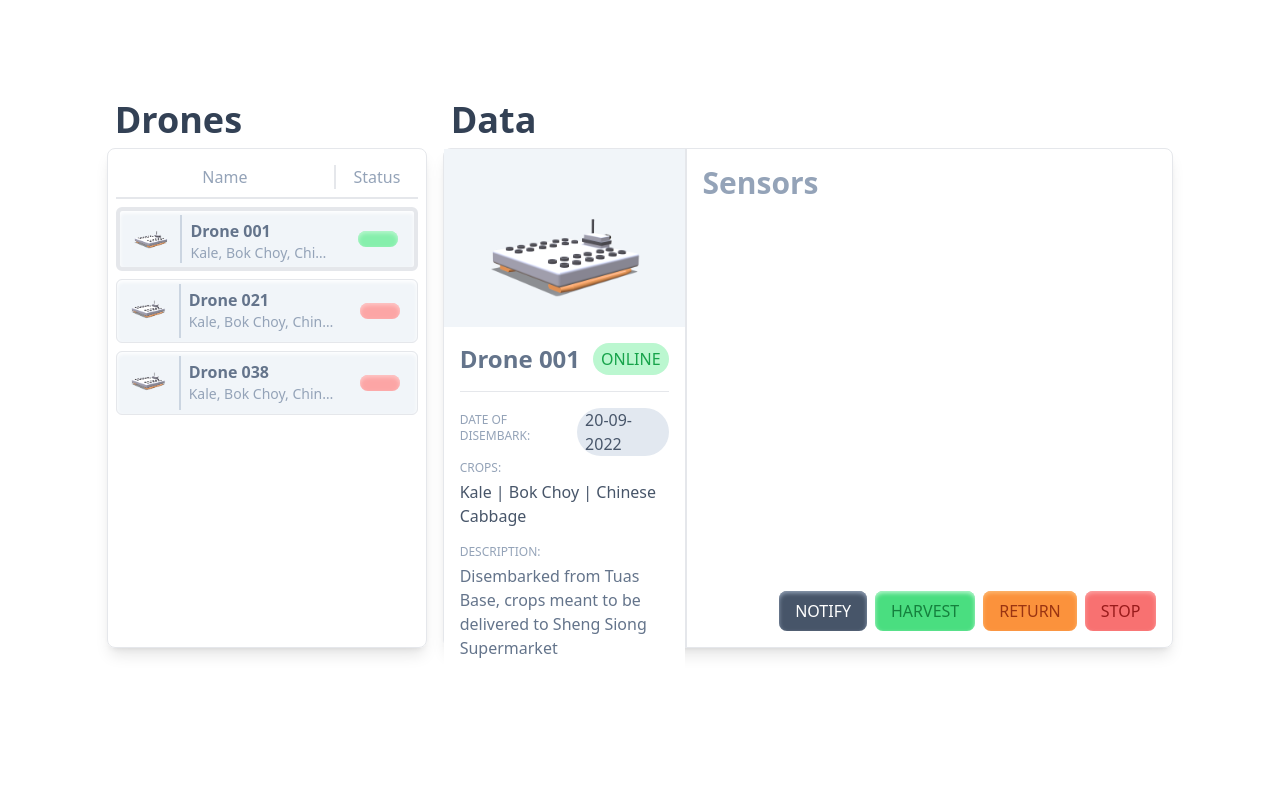
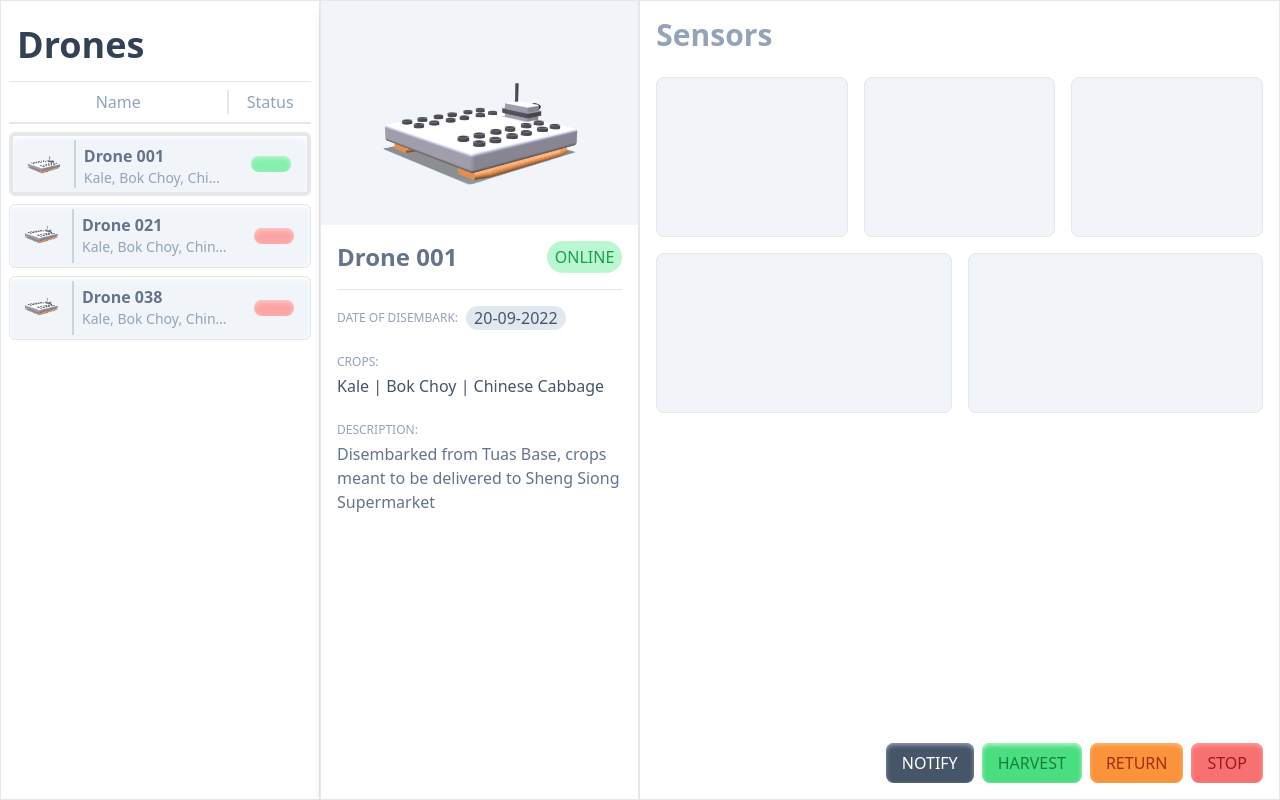
Before and after one commit to Joentze/smt-113-drone-ship, a plain HTML site: page index.html in a window 1280 px wide. Drawn offline with nearby package versions, Linux system fonts and the light colour scheme.

Commit message:
feat: changed tx microbit code

```diff
--- a/index.html
+++ b/index.html
@@ -1,7 +1,7 @@
 <!DOCTYPE html>
 <html>
     <head>
-        <title>WebSocket demo</title>
+        <title>Drone Ship Dashboard Demo</title>
         <meta charset="UTF-8">
         <meta name="viewport" content="width=device-width, initial-scale=1.0">
         <script src="https://cdn.tailwindcss.com"></script>
@@ -10,11 +10,13 @@
     <body>
         <script src="./main.js"></script>
         <div class="w-full h-screen flex">
-        <div class="flex flex-row w-5/6 m-auto h-3/4 gap-4">
+        <div class="flex flex-row w-full m-auto h-full">
             <div class="w-fit">
-                <p class="text-4xl mb-2 ml-2 font-black text-slate-700">Drones</p>
-            <div class="w-80 h-5/6 shadow shadow-lg text-center rounded-lg border select-none p-2">
+            <div class="w-80 h-full shadow shadow-lg text-center border select-none p-2">
+                <p class="p-2 py-4 text-left text-4xl text-slate-700 font-black">Drones</p>
+                <hr >
                 <div class="flex flex-row w-full mt-2 border-0 border-b-2 h-fit pb-2">
+
                     <div class="w-full h-fit border-0 border-r-2">
                         <p class="text-slate-400">Name</p>
                     </div>
@@ -61,12 +63,9 @@
             </div>
 
         </div>
-        <div class="grow">
-            <p class="text-4xl mb-2 ml-2 font-black text-slate-700">Data</p>
-            <div class="grow h-5/6 shadow shadow-lg text-center flex flex-row rounded-lg border select-none m-auto">
-                <!-- <div id="counter" class="m-auto"></div> -->
-
-                <div class="w-1/3 h-full bg-slate-100 flex flex-col border-r-2">
+        <div class="grow ">
+            <div class="grow h-full shadow shadow-lg text-center flex flex-row border select-none m-auto overflow-hidden">
+                <div class="w-1/3 h-full bg-slate-100 flex flex-col border-r-2 ">
                     <div class="grow">
                         <img src="./assets/Project Name-7.png" class="scale-150 object-cover mt-8"/>
                     </div>
@@ -77,17 +76,30 @@
                         </div>
                         <hr class="my-4">
                         <div class="flex flex-row gap-2"><p class="text-xs text-slate-400 mt-1">DATE OF DISEMBARK:</p><div class="bg-slate-200 px-2 rounded-full text-slate-600">20-09-2022</div></div>
-                        <p class="text-xs text-slate-400 mt-1">CROPS:</p>
+                        <p class="text-xs text-slate-400 mt-6">CROPS:</p>
                         <p class="text-md text-slate-600 mt-1">Kale | Bok Choy | Chinese Cabbage</p>
-                        <p class="text-xs text-slate-400 mt-4">DESCRIPTION:</p>
+                        <p class="text-xs text-slate-400 mt-6">DESCRIPTION:</p>
                         <p class="text-md text-slate-500 mt-1">Disembarked from Tuas Base, crops meant to be delivered to Sheng Siong Supermarket</p>
                     </div>
                 </div>
                 <div class="grow p-4 text-left flex flex-col">
                     <p class="text-3xl font-bold text-slate-400">Sensors</p>
-                    <div class=" grow"></div>
+                    <br>
+                    <div class="grow w-full gap-4">
+                        <div class="w-full flex flex-row gap-4">
+                            <div class="w-full h-40 rounded-lg border bg-slate-100"></div>
+                            <div class="w-full h-40 rounded-lg border bg-slate-100"></div>
+                            <div class="w-full h-40 rounded-lg border bg-slate-100"></div>
+                        </div>
+                        <div class="w-full flex flex-row gap-4 mt-4 text-center">
+                            <div class="w-full h-40 rounded-lg border bg-slate-100 pt-14 text-3xl font-bold" id="temperature-box"></div>
+                            <div class="w-full h-40 rounded-lg border bg-slate-100 pt-14 text-3xl font-bold" id="light-box"></div>
+                        </div>
+                    </div>
                     <div class="w-full h-16 flex flex-row pt-6 gap-2">
-                        <div class="grow"></div>
+                        <div class="grow">
+
+                        </div>
                         <button class="p-2 px-4 text-white bg-slate-600 rounded-lg h-10 shadow-slate-400 shadow-inner hover:bg-slate-700 active:bg-slate-400">NOTIFY</button>
                         <button class="p-2 px-4 text-green-700 bg-green-400 rounded-lg h-10 shadow-green-200 shadow-inner hover:bg-green-500 active:bg-green-400">HARVEST</button>
                         <button class="p-2 px-4 text-orange-800 bg-orange-400 rounded-lg h-10 shadow-orange-300 shadow-inner hover:bg-orange-500 active:bg-orange-400">RETURN</button>
--- a/main.js
+++ b/main.js
@@ -3,8 +3,10 @@ var ws = new WebSocket("ws://127.0.0.1:5678/"),
             ws.onmessage = function (event) {
                 let message = event.data
                 message = JSON.parse(message)
-                let {light, t} = message
-                document.getElementById("counter").innerHTML = `light: ${light} temperature: ${t}`
+                let {light, temperat, harvest, error, vibrateX, vibrateY ,orient} = message
+                console.log(light, temperat, harvest, error, vibrateX, vibrateY, orient)
+                document.getElementById("light-box").innerHTML = light
+                document.getElementById("temperatur-box").innerHTML = temperat
                 // var messages = document.getElementsByTagName('ul')[0],
                 //     message = document.createElement('li'),
                 //     content = document.createTextNode(event.data);
```
Also changed, not shown: 6 other files.
